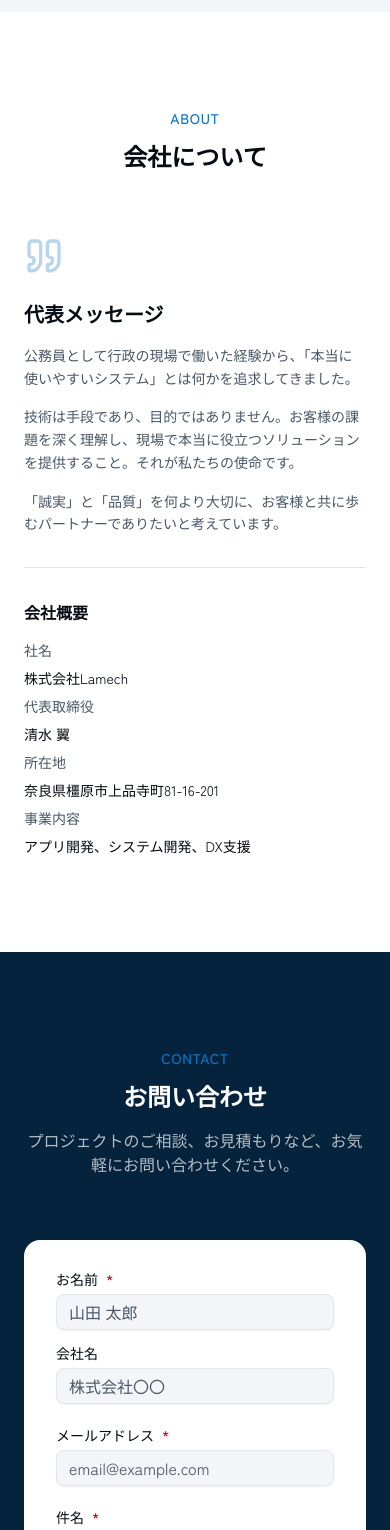
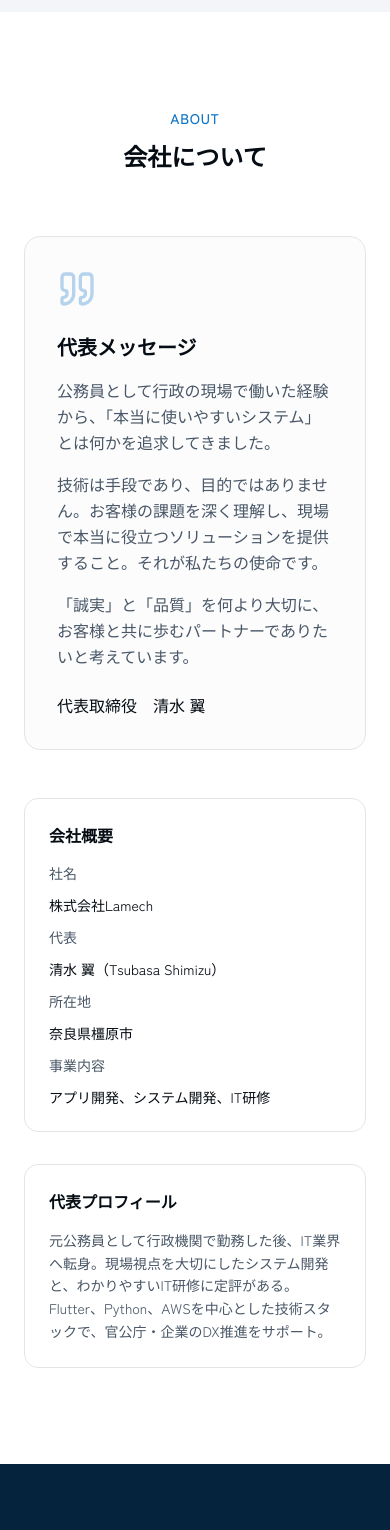
Before and after one commit to TsubasaShimizu-Lamech/Lamech-CorporateSite202601, a Next.js app: page / in a window 390 px wide. Shown: the part 5202-6732 px from the top of the page. Built offline with nearby package versions, Linux system fonts and the light colour scheme.

Commit message:
feat: Redesign About Section (text-only layout)

```diff
--- a/components/about-section.tsx
+++ b/components/about-section.tsx
@@ -2,7 +2,6 @@
 
 import { useEffect, useRef } from "react"
 import { Quote } from "lucide-react"
-import { imagePath } from "@/lib/utils"
 
 export function AboutSection() {
   const sectionRef = useRef<HTMLElement>(null)
@@ -37,45 +36,43 @@ export function AboutSection() {
           </h2>
         </div>
 
-        <div className="max-w-4xl mx-auto">
-          <div className="grid md:grid-cols-2 gap-12 items-center">
-            {/* CEO Photo Placeholder */}
-            {/* <div className="animate-on-scroll opacity-0">
-              <div className="aspect-[4/5] bg-secondary rounded-2xl overflow-hidden relative">
-                <img src={imagePath("/professional-japanese-businessman-in-navy-suit.jpg")} alt="CEO 清水翼" className="w-full h-full object-cover" />
-                <div className="absolute bottom-0 left-0 right-0 bg-gradient-to-t from-primary/90 to-transparent p-6">
-                  <p className="text-primary-foreground font-bold">清水 翼</p>
-                  <p className="text-primary-foreground/80 text-sm">代表取締役</p>
-                </div>
-              </div>
-            </div> */}
-
-            {/* CEO Message */}
-            <div className="animate-on-scroll opacity-0 animation-delay-200">
+        <div className="max-w-3xl mx-auto">
+          {/* CEO Message */}
+          <div className="animate-on-scroll opacity-0">
+            <div className="bg-secondary/30 rounded-2xl p-8 md:p-12 border border-border">
               <div className="mb-6">
                 <Quote className="w-10 h-10 text-accent/30" />
               </div>
               <h3 className="text-xl font-bold text-foreground mb-4">代表メッセージ</h3>
-              <div className="space-y-4 text-muted-foreground leading-relaxed text-sm">
+              <div className="space-y-4 text-muted-foreground leading-relaxed">
                 <p>公務員として行政の現場で働いた経験から、「本当に使いやすいシステム」とは何かを追求してきました。</p>
                 <p>
                   技術は手段であり、目的ではありません。お客様の課題を深く理解し、現場で本当に役立つソリューションを提供すること。それが私たちの使命です。
                 </p>
                 <p>「誠実」と「品質」を何より大切に、お客様と共に歩むパートナーでありたいと考えています。</p>
               </div>
+              <p className="mt-6 text-foreground font-medium">代表取締役　清水 翼</p>
+            </div>
 
-              <div className="mt-8 pt-8 border-t border-border">
+            <div className="mt-12 grid md:grid-cols-2 gap-8">
+              <div className="bg-background rounded-xl p-6 border border-border">
                 <h4 className="font-bold text-foreground mb-4">会社概要</h4>
-                <dl className="grid grid-cols-[auto,1fr] gap-x-6 gap-y-2 text-sm">
+                <dl className="grid grid-cols-[auto,1fr] gap-x-6 gap-y-3 text-sm">
                   <dt className="text-muted-foreground">社名</dt>
                   <dd className="text-foreground">株式会社Lamech</dd>
-                  <dt className="text-muted-foreground">代表取締役</dt>
-                  <dd className="text-foreground">清水 翼</dd>
+                  <dt className="text-muted-foreground">代表</dt>
+                  <dd className="text-foreground">清水 翼（Tsubasa Shimizu）</dd>
                   <dt className="text-muted-foreground">所在地</dt>
-                  <dd className="text-foreground">奈良県橿原市上品寺町81-16-201</dd>
+                  <dd className="text-foreground">奈良県橿原市</dd>
                   <dt className="text-muted-foreground">事業内容</dt>
-                  <dd className="text-foreground">アプリ開発、システム開発、DX支援</dd>
+                  <dd className="text-foreground">アプリ開発、システム開発、IT研修</dd>
                 </dl>
+              </div>
+              <div className="bg-background rounded-xl p-6 border border-border">
+                <h4 className="font-bold text-foreground mb-4">代表プロフィール</h4>
+                <p className="text-sm text-muted-foreground leading-relaxed">
+                  元公務員として行政機関で勤務した後、IT業界へ転身。現場視点を大切にしたシステム開発と、わかりやすいIT研修に定評がある。Flutter、Python、AWSを中心とした技術スタックで、官公庁・企業のDX推進をサポート。
+                </p>
               </div>
             </div>
           </div>
```
